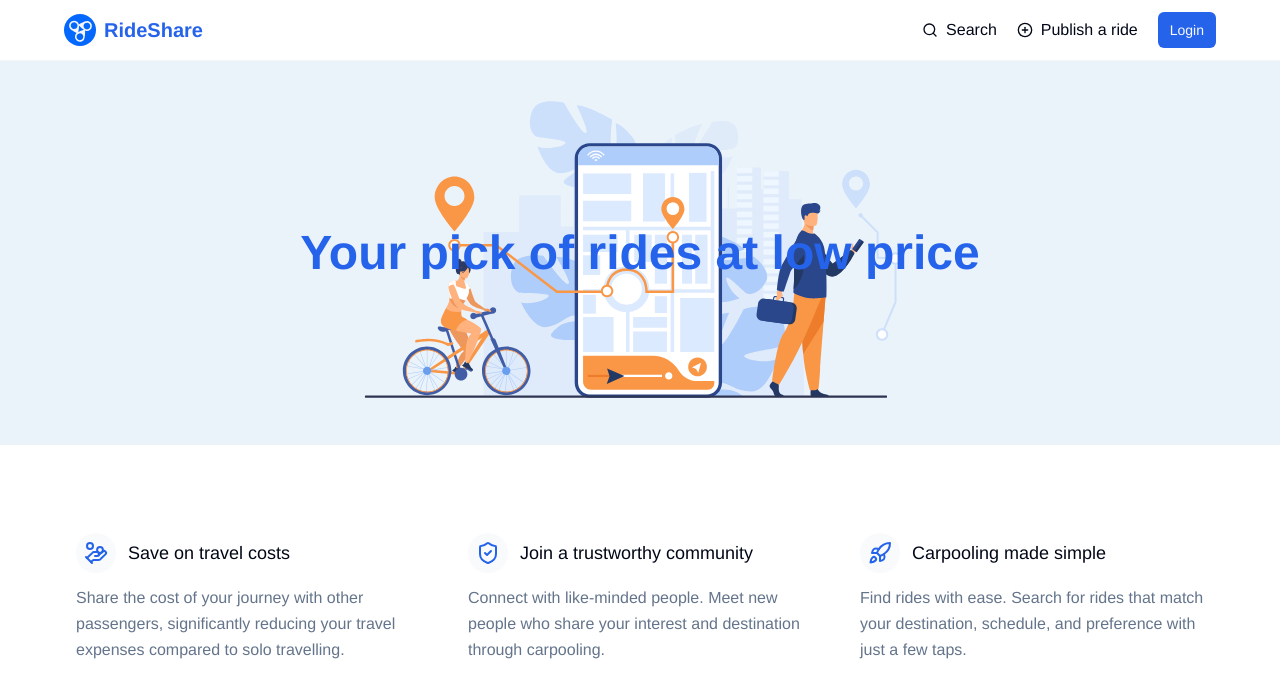
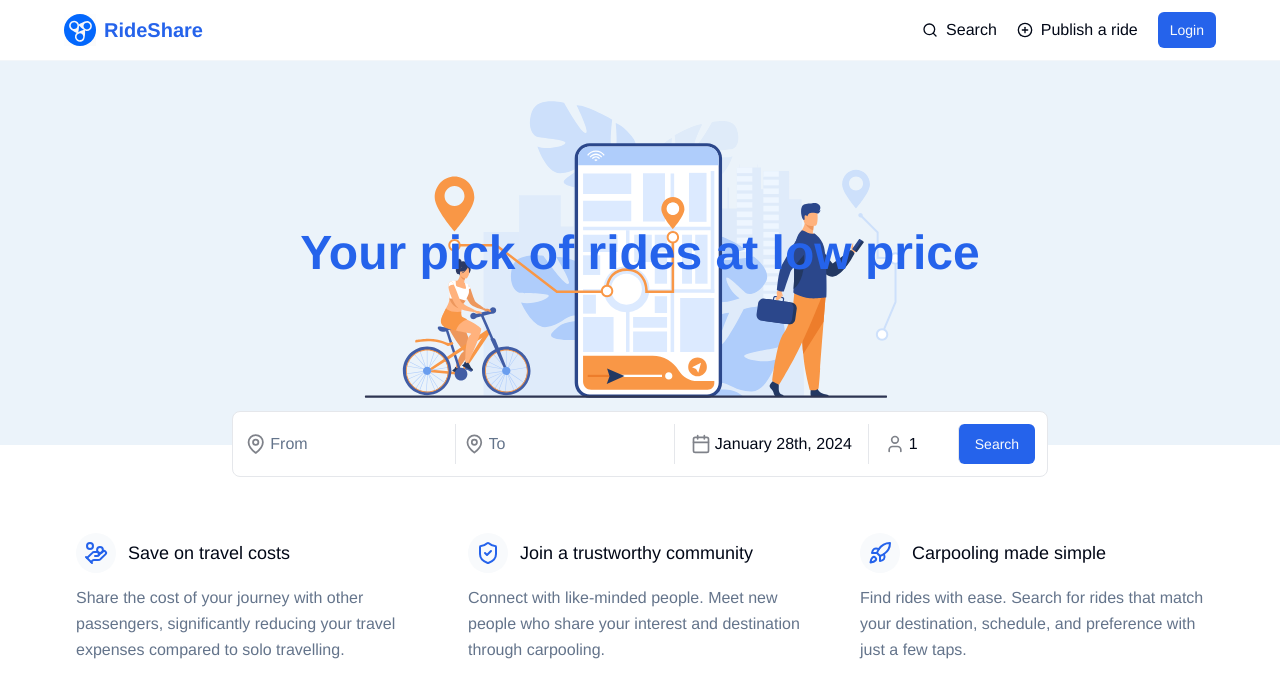
Before and after one commit to codinggita/ride_share, a React (Vite) app in the folder client/: page / in a window 1280 px wide. Shown: the top 698 px of the page. Built offline with nearby package versions, Linux system fonts and the light colour scheme.

Commit message:
Added Search bar

```diff
--- /dev/null
+++ b/client/src/components/Search.jsx
@@ -0,0 +1,132 @@
+import { zodResolver } from "@hookform/resolvers/zod"
+import { useForm } from "react-hook-form"
+import { cn } from "@/lib/utils"
+import { z } from "zod"
+import { format } from "date-fns"
+import { Button } from "./ui/button"
+import { Calendar } from "./ui/calendar"
+import { Popover, PopoverContent, PopoverTrigger } from "./ui/popover"
+import { Form, FormControl, FormField, FormItem } from "./ui/form"
+import { CalendarIcon, MapPin, Minus, Plus, User } from "lucide-react"
+import { Input } from "./ui/input"
+
+
+const searchSchema = z.object({
+  from: z.string(),
+  to: z.string(),
+  seat: z.number().min(1).max(10),
+  date: z.date().min(new Date()),
+})
+
+const Search = () => {
+  const form = useForm({
+    resolver: zodResolver(searchSchema),
+    defaultValues: {
+      from: "",
+      to: "",
+      seat: 1,
+      date: new Date()
+    },
+  });
+
+  const onSubmit = (data) => {
+    console.log(data);
+  };
+
+  return (
+    <Form {...form}>
+      <form onSubmit={form.handleSubmit(onSubmit)} className="flex flex-col sm:flex-row w-fit mx-4 divide-y sm:divide-y-0 sm:divide-x bg-background border p-3 rounded-lg">
+        <FormField
+          control={form.control}
+          name="from"
+          render={({ field }) => (
+            <FormItem className="flex items-center space-y-0">
+              <MapPin className="opacity-50" />
+              <FormControl>
+                <Input placeholder="From" className="focus-visible:ring-0 md:text-base focus-visible:ring-transparent focus-visible:ring-offset-0 border-none  px-1"  {...field} />
+              </FormControl>
+            </FormItem>
+          )}
+        />
+        <FormField
+          control={form.control}
+          name="to"
+          render={({ field }) => (
+            <FormItem className="flex items-center space-y-0">
+              <MapPin className="opacity-50 sm:ml-2" />
+              <FormControl>
+                <Input placeholder="To" className="focus-visible:ring-0 md:text-base focus-visible:ring-transparent focus-visible:ring-offset-0 border-none px-1" {...field} />
+              </FormControl>
+            </FormItem>
+          )}
+        />
+        <FormField
+            control={form.control}
+            name="date"
+            render={({ field }) => (
+              <FormItem className="flex">
+                <Popover>
+                  <PopoverTrigger asChild>
+                    <FormControl>
+                      <Button variant={"ghost"} className={cn("md:text-base px-0 sm:px-4 hover:bg-transparent", !field.value && "text-muted-foreground" )}>
+                        <CalendarIcon size={20} className="opacity-50 mr-1" />
+                        {field.value ? (
+                          format(field.value, "PPP")
+                        ) : (
+                          <span>Pick a date</span>
+                        )}
+                      </Button>
+                    </FormControl>
+                  </PopoverTrigger>
+                  <PopoverContent className="w-auto p-0" align="start">
+                    <Calendar
+                      mode="single"
+                      selected={field.value}
+                      onSelect={field.onChange}
+                      disabled={(date) =>
+                        date < new Date()
+                      }
+                      initialFocus
+                    />
+                  </PopoverContent>
+                </Popover>
+              </FormItem>
+            )}
+          />
+        <FormField
+          control={form.control}
+          name="seat"
+          render={({ field }) => (
+            <FormItem className="flex">
+              <Popover>
+                <PopoverTrigger asChild>
+                  <FormControl>
+                    <Button variant={"ghost"} className={cn("w-full justify-start md:text-base px-0 sm:px-4 hover:bg-transparent")} >
+                      <User size={20} className="opacity-50 mr-1" />
+                      <span className="text-md">{field.value}</span>
+                    </Button>
+                  </FormControl>
+                </PopoverTrigger>
+                <PopoverContent className="w-auto p-0" align="start">
+                  <div className="p-4 flex gap-2 items-center">
+                    <Button variant="outline" size="icon" onClick={() => field.value>1 && field.onChange(field.value - 1)}>
+                      <Minus className="h-4 w-4" />
+                    </Button>
+                    <span>{field.value}</span>
+                    <Button variant="outline" size="icon" onClick={() => field.value<10 && field.onChange(field.value + 1)}  >
+                      <Plus className="h-4 w-4" />
+                    </Button>
+                  </div>
+                </PopoverContent>
+              </Popover>
+            </FormItem>
+          )}
+        />
+        <Button type="submit" className="md:ml-6" >Search</Button>
+      </form>
+    </Form>
+
+  )
+}
+
+export default Search
--- a/client/src/sections/Hero.jsx
+++ b/client/src/sections/Hero.jsx
@@ -1,4 +1,5 @@
 import bg from "@/assets/hero.svg"
+import Search from "@/components/Search"
 
 const Hero = () => {
   return (
@@ -7,6 +8,9 @@ const Hero = () => {
         <img src={bg} className="h-full" alt="hero" />
       </div>
       <h1 className="text-2xl text-center sm:text-4xl md:text-5xl absolute text-primary font-extrabold">Your pick of rides at low price</h1>
+      <div className="absolute z-10 -bottom-28 sm:-bottom-8">
+        <Search />
+      </div>
     </div>
   )
 }
```
